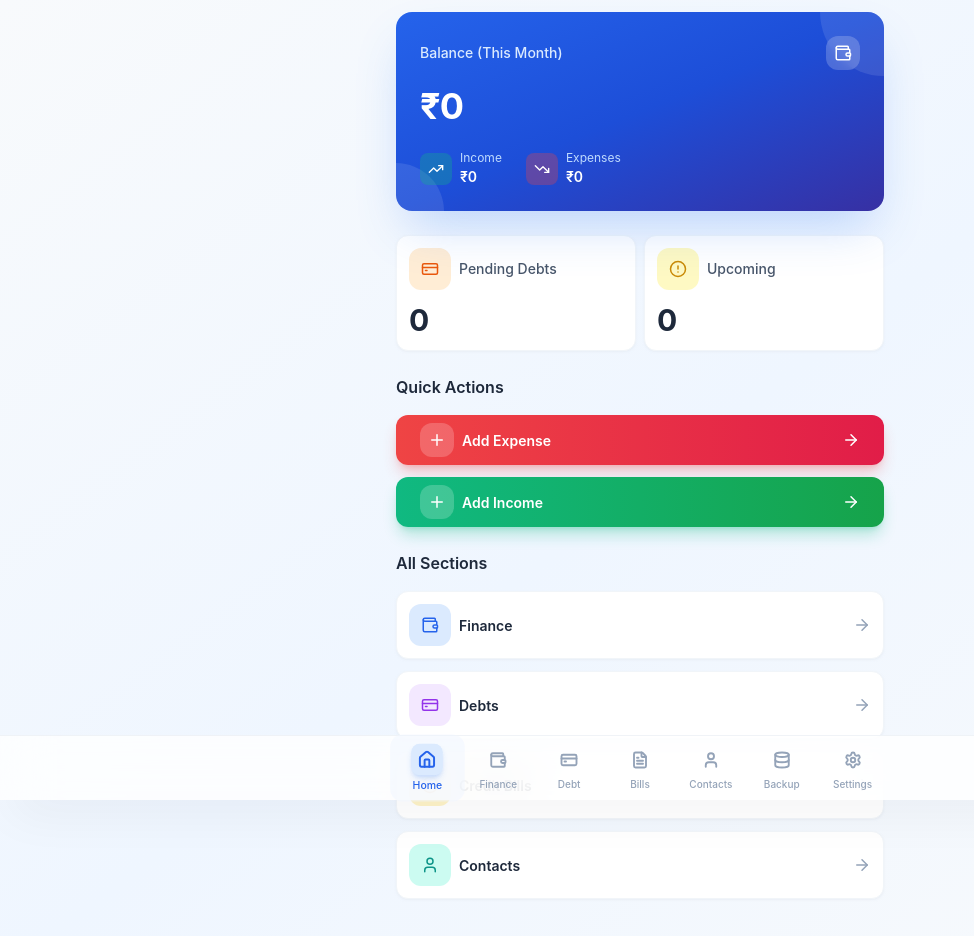
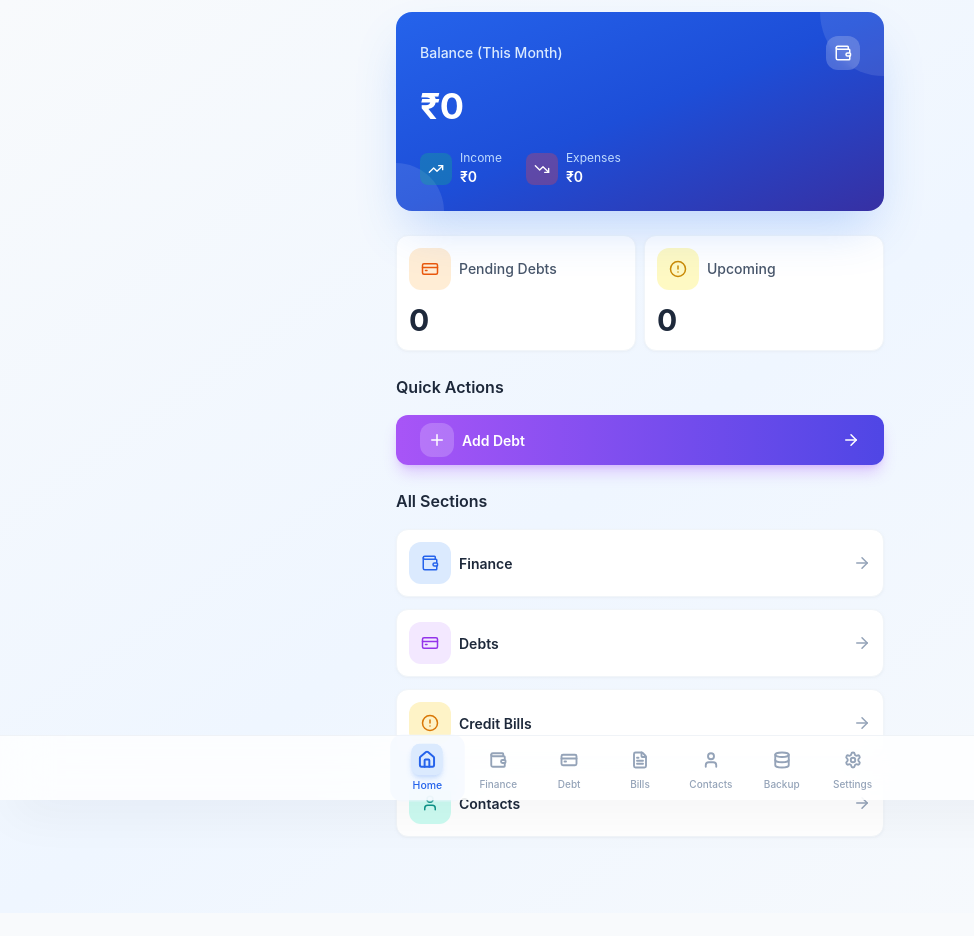
Before and after one commit to MohamedAshikAK/financemanager, a React (Vite) app: page / in a window 1280 px wide. Shown: the top 936 px of the page, without its empty margins (0-974 px from the left). After the commit the page ends 913 px from the top, so only its background shows below. Built offline with nearby package versions, Linux system fonts and the light colour scheme.

Commit message:
Change Quick Actions to show Add Debt instead of Finance actions

```diff
--- a/src/features/Home.tsx
+++ b/src/features/Home.tsx
@@ -125,26 +125,14 @@ export default function Home() {
         <h2 className="text-lg font-semibold text-slate-800 mb-4">Quick Actions</h2>
         <div className="space-y-3">
           <button
-            onClick={() => navigate('/finance/form?action=add&type=expense')}
-            className="w-full bg-gradient-to-r from-red-500 to-rose-600 hover:from-red-600 hover:to-rose-700 text-white py-2 rounded-xl font-semibold flex items-center justify-between px-6 shadow-lg shadow-red-500/30 transition-all duration-200 active:scale-95"
+            onClick={() => navigate('/debt/form?action=add')}
+            className="w-full bg-gradient-to-r from-purple-500 to-indigo-600 hover:from-purple-600 hover:to-indigo-700 text-white py-2 rounded-xl font-semibold flex items-center justify-between px-6 shadow-lg shadow-purple-500/30 transition-all duration-200 active:scale-95"
           >
             <div className="flex items-center gap-2">
               <div className="p-2 bg-white/20 rounded-xl">
                 <Plus size={18} />
               </div>
-              <span>Add Expense</span>
-            </div>
-            <ArrowRight size={18} />
-          </button>
-          <button
-            onClick={() => navigate('/finance/form?action=add&type=income')}
-            className="w-full bg-gradient-to-r from-emerald-500 to-green-600 hover:from-emerald-600 hover:to-green-700 text-white py-2 rounded-xl font-semibold flex items-center justify-between px-6 shadow-lg shadow-emerald-500/30 transition-all duration-200 active:scale-95"
-          >
-            <div className="flex items-center gap-2">
-              <div className="p-2 bg-white/20 rounded-xl">
-                <Plus size={18} />
-              </div>
-              <span>Add Income</span>
+              <span>Add Debt</span>
             </div>
             <ArrowRight size={18} />
           </button>
```
